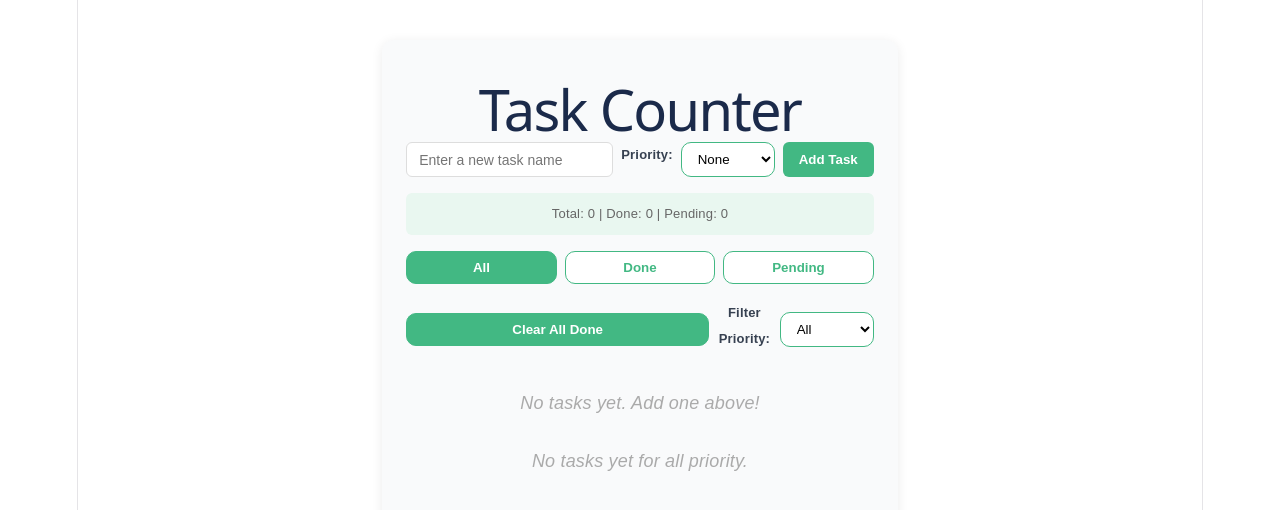
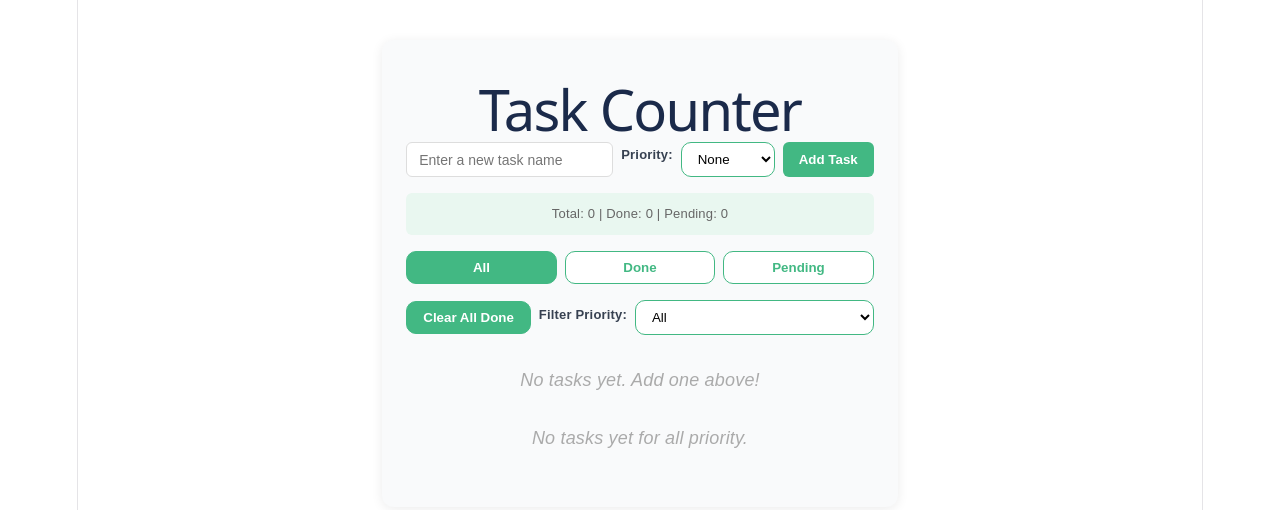
Before and after one commit to stanstan50/IBM-Frontend-Training-June2026, a Vue app in the folder ZENG_STANLEYYALE_FRONTEND/: page /task1 in a window 1280 px wide. Shown: the top 510 px of the page. Built offline with nearby package versions, Linux system fonts and the light colour scheme.

Commit message:
util row UI improvement

```diff
--- a/ZENG_STANLEYYALE_FRONTEND/src/views/Task1.vue
+++ b/ZENG_STANLEYYALE_FRONTEND/src/views/Task1.vue
@@ -384,14 +384,14 @@ h1 { color: #1B2A4A; margin-bottom: 20px; }
 
 .util-row {
   display: flex;
-  /* grid-template-columns: repeat(2, 1fr); */
+  width: 100%;
   align-items: center;
   gap: 8px;
   margin-bottom: 16px;
 }
 
 .util-row button {
-  width: 100%;
+  width: auto;
   padding: 8px 16px;
   background: #42B883;
   color: white;
@@ -409,6 +409,7 @@ h1 { color: #1B2A4A; margin-bottom: 20px; }
 }
 
 .util-row .field-label {
+  margin-left: auto;
   display: block;
   margin-bottom: 6px;
   font-size: 13px;
@@ -417,6 +418,7 @@ h1 { color: #1B2A4A; margin-bottom: 20px; }
 }
 
 .util-row select {
+  flex: 1;
   padding: 8px 12px;
   border: 1px solid #42B883;
   border-radius: 10px;
```
